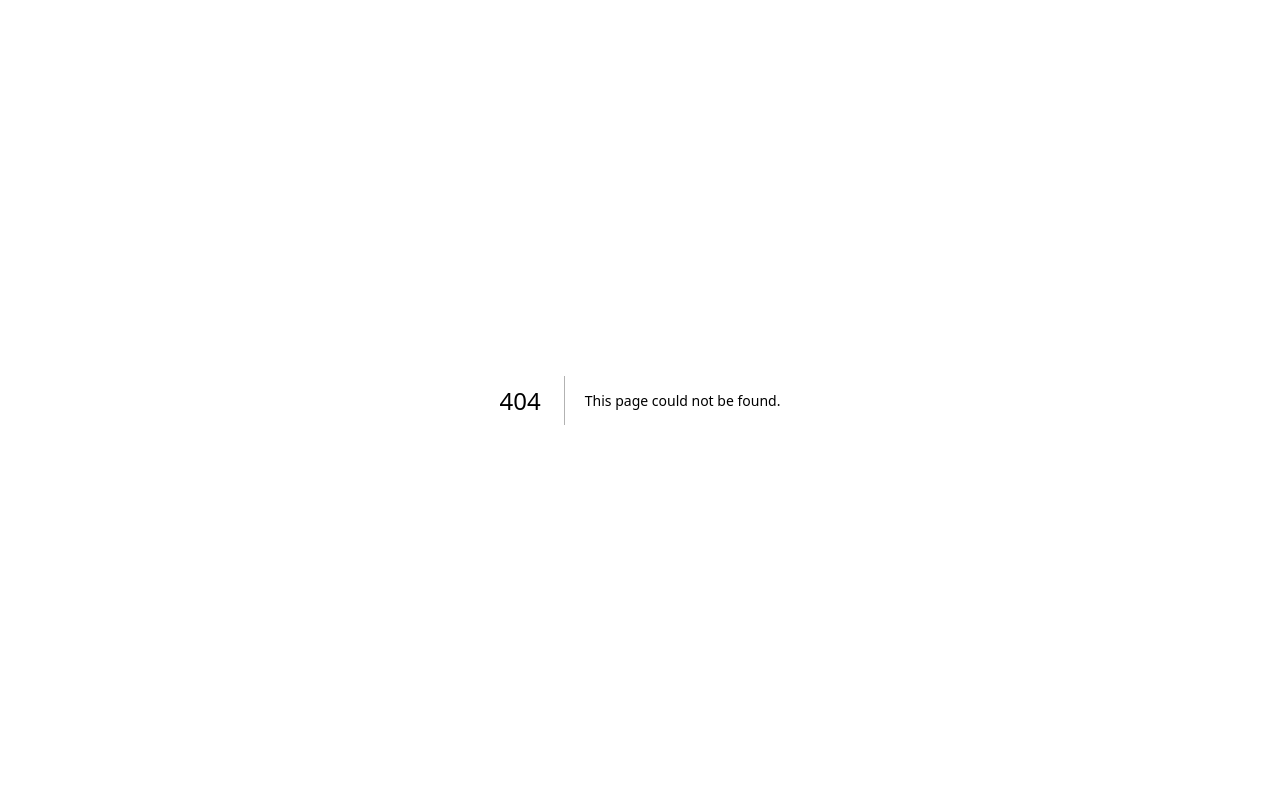
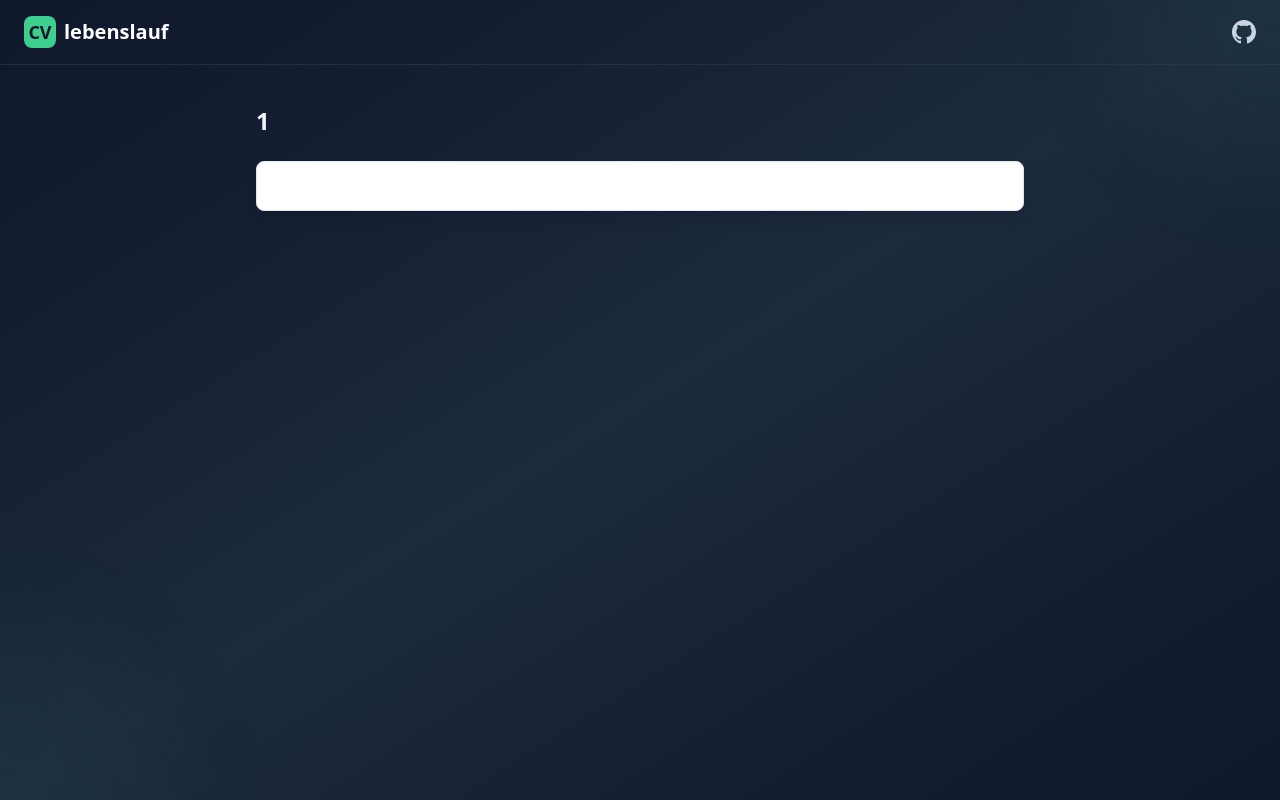
Before and after one commit to bimalpaudels/lebenslauf, a Next.js app: page /templates/1 in a window 1280 px wide. Before the commit this address had no page. Built offline with nearby package versions, Linux system fonts and the light colour scheme.

Commit message:
Fixed Dashboard Preview Templates.

```diff
--- /dev/null
+++ b/app/templates/[id]/page.tsx
@@ -0,0 +1,88 @@
+"use client";
+
+import React, { useEffect, useMemo, useState } from "react";
+import SiteHeader from "@/components/SiteHeader";
+import {
+  TemplateHost,
+  type ThemeTokens,
+} from "@/components/builder/TemplateHost";
+
+type PageProps = {
+  params: { id: string };
+};
+
+export default function TemplatePreviewPage({ params }: PageProps) {
+  const templateId = params.id;
+
+  const [markdown, setMarkdown] = useState<string>("");
+  const [error, setError] = useState<string | null>(null);
+
+  const theme: ThemeTokens = useMemo(
+    () => ({
+      color: "#3ECF8E",
+      fontSize: 12,
+      lineHeight: 1.4,
+      pagePadding: 20,
+      paragraphSpacing: 1,
+    }),
+    []
+  );
+
+  useEffect(() => {
+    let isActive = true;
+    (async () => {
+      try {
+        const { getSampleMarkdown } = await import("@/templates/registry");
+        const sample = await getSampleMarkdown(templateId);
+        if (!isActive) return;
+        setMarkdown(sample || "# Sample");
+        setError(null);
+      } catch (e) {
+        if (!isActive) return;
+        setError(`Template \"${templateId}\" not found.`);
+        setMarkdown(
+          "# Template not found\n\nEnsure it exists under templates/" +
+            templateId
+        );
+      }
+    })();
+
+    return () => {
+      isActive = false;
+    };
+  }, [templateId]);
+
+  return (
+    <div className="min-h-screen bg-gradient-to-br from-slate-900 via-slate-800 to-slate-900 text-slate-100">
+      <SiteHeader />
+      <main className="relative z-10 px-6 py-10">
+        <div className="max-w-3xl mx-auto">
+          <div className="mb-6">
+            <h1 className="text-2xl font-bold">{templateId}</h1>
+          </div>
+
+          {error && (
+            <div className="mb-4 rounded border border-red-500/30 bg-red-500/10 p-3 text-sm text-red-200">
+              {error}
+            </div>
+          )}
+
+          <article className="rounded-lg bg-white text-slate-800 shadow-lg border border-slate-200">
+            <div className="p-6">
+              <TemplateHost
+                templateId={templateId}
+                markdown={markdown}
+                theme={theme}
+              />
+            </div>
+          </article>
+        </div>
+      </main>
+
+      <div className="fixed inset-0 overflow-hidden pointer-events-none">
+        <div className="absolute -top-40 -right-40 w-80 h-80 bg-[#3ECF8E]/5 rounded-full blur-3xl"></div>
+        <div className="absolute -bottom-40 -left-40 w-80 h-80 bg-[#3ECF8E]/5 rounded-full blur-3xl"></div>
+      </div>
+    </div>
+  );
+}
--- /dev/null
+++ b/app/templates/page.tsx
@@ -0,0 +1,37 @@
+"use client";
+
+import Link from "next/link";
+import React from "react";
+import { getTemplates } from "@/templates/registry";
+
+const templates = getTemplates();
+
+export default function TemplatesIndexPage() {
+  return (
+    <div className="min-h-screen bg-slate-900 text-white">
+      <div className="max-w-5xl mx-auto px-6 py-10">
+        <h1 className="text-2xl font-bold mb-6">Templates</h1>
+        <p className="text-slate-300 mb-8">
+          Click a template to open a live preview page for fast iteration while
+          developing new templates.
+        </p>
+
+        <div className="grid grid-cols-1 sm:grid-cols-2 lg:grid-cols-3 gap-6">
+          {templates.map((t) => (
+            <Link
+              key={t.id}
+              href={`/templates/${t.id}`}
+              className="block rounded-lg border border-slate-700 bg-slate-800/50 p-4 hover:border-slate-500 transition"
+            >
+              <div className="font-semibold">{t.name}</div>
+              <div className="text-slate-400 text-sm">{t.description}</div>
+              <div className="mt-3 text-xs text-slate-400 underline">
+                Open preview
+              </div>
+            </Link>
+          ))}
+        </div>
+      </div>
+    </div>
+  );
+}
--- /dev/null
+++ b/components/SiteHeader.tsx
@@ -0,0 +1,29 @@
+"use client";
+
+import Link from "next/link";
+import React from "react";
+
+export default function SiteHeader() {
+  return (
+    <nav className="relative z-10 px-6 py-4 border-b border-slate-700/50">
+      <div className="max-w-7xl mx-auto flex items-center justify-between">
+        <Link href="/" className="flex items-center space-x-2">
+          <div className="w-8 h-8 bg-[#3ECF8E] rounded-lg flex items-center justify-center">
+            <span className="text-slate-900 font-bold text-lg">CV</span>
+          </div>
+          <span className="text-white font-semibold text-xl">lebenslauf</span>
+        </Link>
+        <div className="hidden md:flex items-center space-x-8">
+          <a
+            href="https://github.com/bimalpaudels/lebenslauf"
+            className="text-slate-300 hover:text-[#3ECF8E] transition-colors"
+          >
+            <svg className="w-6 h-6" fill="currentColor" viewBox="0 0 24 24">
+              <path d="M12 0c-6.626 0-12 5.373-12 12 0 5.302 3.438 9.8 8.207 11.387.599.111.793-.261.793-.577v-2.234c-3.338.726-4.033-1.416-4.033-1.416-.546-1.387-1.333-1.756-1.333-1.756-1.089-.745.083-.729.083-.729 1.205.084 1.839 1.237 1.839 1.237 1.07 1.834 2.807 1.304 3.492.997.107-.775.418-1.305.762-1.604-2.665-.305-5.467-1.334-5.467-5.931 0-1.311.469-2.381 1.236-3.221-.124-.303-.535-1.524.117-3.176 0 0 1.008-.322 3.301 1.23.957-.266 1.983-.399 3.003-.404 1.02.005 2.047.138 3.006.404 2.291-1.552 3.297-1.23 3.297-1.23.653 1.653.242 2.874.118 3.176.77.84 1.235 1.911 1.235 3.221 0 4.609-2.807 5.624-5.479 5.921.43.372.823 1.102.823 2.222v3.293c0 .319.192.694.801.576 4.765-1.589 8.199-6.086 8.199-11.386 0-6.627-5.373-12-12-12z" />
+            </svg>
+          </a>
+        </div>
+      </div>
+    </nav>
+  );
+}
--- /dev/null
+++ b/templates/registry.ts
@@ -0,0 +1,44 @@
+export type TemplateMeta = {
+  id: string;
+  name: string;
+  description: string;
+};
+
+// Central registry of templates. Extend this when adding new templates.
+const registry: TemplateMeta[] = [
+  {
+    id: "modern-onepage",
+    name: "Modern One-Page",
+    description: "Clean one-page CV with styled header and sections",
+  },
+];
+
+// Map id -> dynamic import for the template module
+const loaders: Record<string, () => Promise<any>> = {
+  "modern-onepage": () => import("@/templates/modern-onepage/Template"),
+};
+
+export function getTemplates(): TemplateMeta[] {
+  return registry.slice();
+}
+
+export function getTemplateById(id: string): TemplateMeta | undefined {
+  return registry.find((t) => t.id === id);
+}
+
+export async function loadTemplateModule(id: string): Promise<any | null> {
+  const loader = loaders[id];
+  if (!loader) return null;
+  try {
+    return await loader();
+  } catch {
+    return null;
+  }
+}
+
+export async function getSampleMarkdown(id: string): Promise<string | null> {
+  const mod = await loadTemplateModule(id);
+  if (!mod) return null;
+  const sample = (mod as any).sampleMarkdown as string | undefined;
+  return sample ?? null;
+}
```
